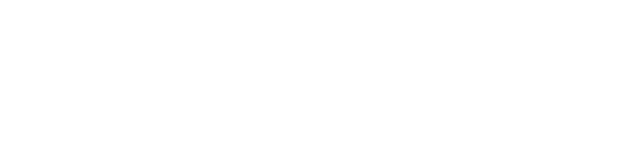
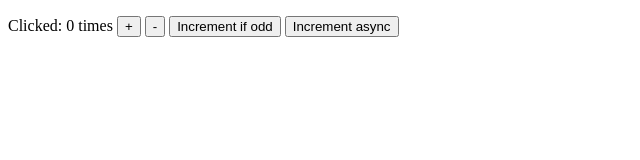
Before and after one commit to mohamedmhiri/mhiri.js, a website built with webpack: page src/index.html in a window 1280 px wide. Shown: the whole page, without its empty margins (0-640 px from the left). Built offline with nearby package versions, Linux system fonts and the light colour scheme.

Commit message:
follow simple example from https://medium.com/dailyjs/async-generators-as-an-alternative-to-state-management-f9871390ffca

```diff
--- a/src/index.html
+++ b/src/index.html
@@ -7,6 +7,14 @@
   <title>Mhiri.js</title>
 </head>
 <body>
-
+  <div>
+    <p>
+      Clicked: <span id="value">0</span> times
+      <button id="increment">+</button>
+      <button id="decrement">-</button>
+      <button id="incrementIfOdd">Increment if odd</button>
+      <button id="incrementAsync">Increment async</button>
+    </p>
+  </div>
 </body>
 </html>
--- a/src/main.js
+++ b/src/main.js
@@ -0,0 +1,88 @@
+// vanila JS example
+async function* counter(input) {
+  let state = 0
+  yield {type: "VALUE", value: state}
+  for await(const action of input) {
+    switch (action.type) {
+    case "INCREMENT":
+      state++
+      yield {type: "VALUE", value:state}
+      break
+    case "DECREMENT":
+      state--
+      yield {type: "VALUE", value:state}
+      break
+    }
+    yield action
+  }
+}
+
+// nano framework
+function createStore(main) {
+  let state;
+  let callback;
+  const queue = [];
+  const producer = async function* producer() {
+    for(;;) {
+      while(queue.length)
+        yield queue.shift();
+      await new Promise(i => callback = i);
+      callback = null;
+    }
+  }();
+  (async function consumer() {
+    for await(const i of main(producer)) {
+      if (i.type === "VALUE")
+        state = i.value
+    }
+  })()
+  return {
+    getState() { return state },
+    dispatch(action) {
+      if (callback)
+        callback();
+      queue.push(action);
+    }
+  }
+}
+
+function pipe(...args) {
+  return function(i) {
+    for(const f of args)
+      i = f(i)
+    return i
+  }
+}
+
+var store = createStore(pipe(counter,render))
+
+var valueEl = document.getElementById("value")
+
+async function* render(input) {
+  for await(const i of input) {
+    if (i.type === "VALUE")
+      valueEl.innerHTML = i.value.toString()
+    yield i
+  }
+}
+
+document.getElementById("increment")
+  .addEventListener("click", function () {
+    store.dispatch({ type: "INCREMENT" })
+  })
+document.getElementById("decrement")
+  .addEventListener("click", function () {
+    store.dispatch({ type: "DECREMENT" })
+  })
+document.getElementById("incrementIfOdd")
+  .addEventListener("click", function () {
+    if (store.getState() % 2 !== 0) {
+      store.dispatch({ type: "INCREMENT" })
+    }
+  })
+document.getElementById("incrementAsync")
+  .addEventListener("click", function () {
+    setTimeout(function () {
+      store.dispatch({ type: "INCREMENT" })
+    }, 1000)
+  })
```
